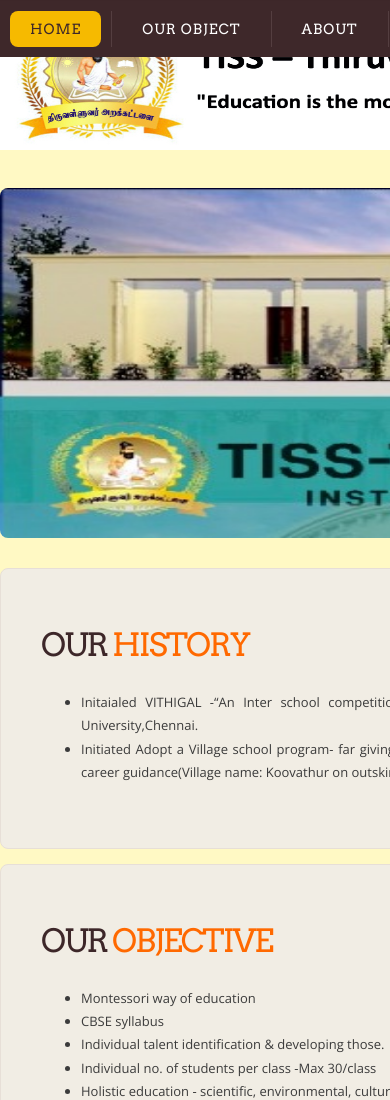
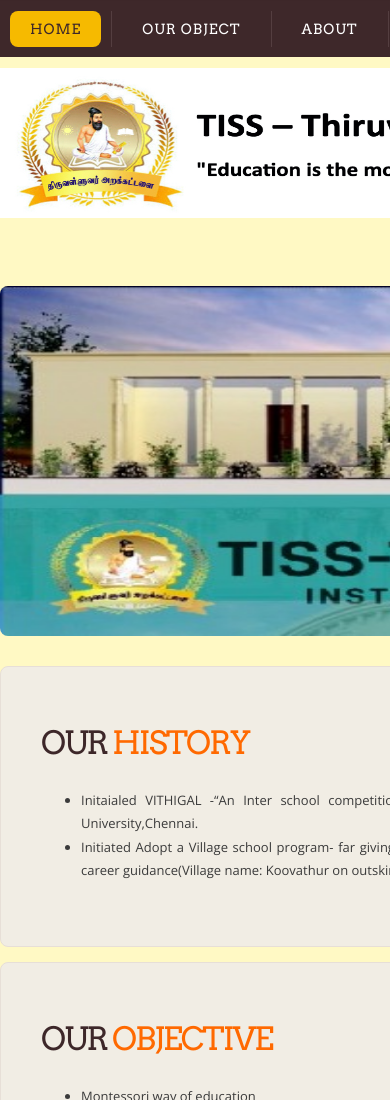
Before and after one commit to janakarthi/Tissweb, a plain HTML site: page index.html in a window 390 px wide. Shown: the top 1100 px of the page. Drawn offline with nearby package versions, Linux system fonts and the light colour scheme.

Commit message:
Responsive layout1

```diff
--- a/style.css
+++ b/style.css
@@ -86,7 +86,7 @@ a:hover {
 
 #logo {
 	margin: 0px;
-	padding: 0px 0px;
+	padding: 30px 0px;
 	color: #000000;
 }
 
```
